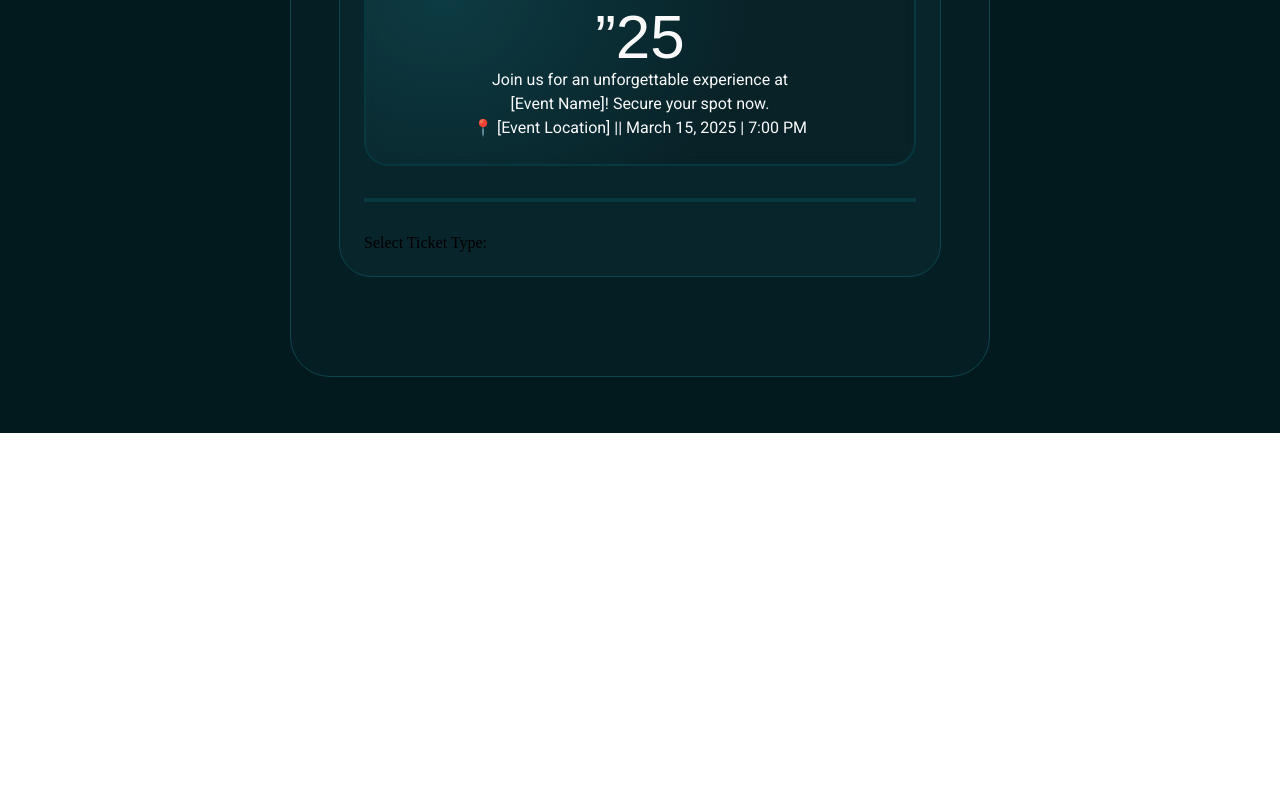
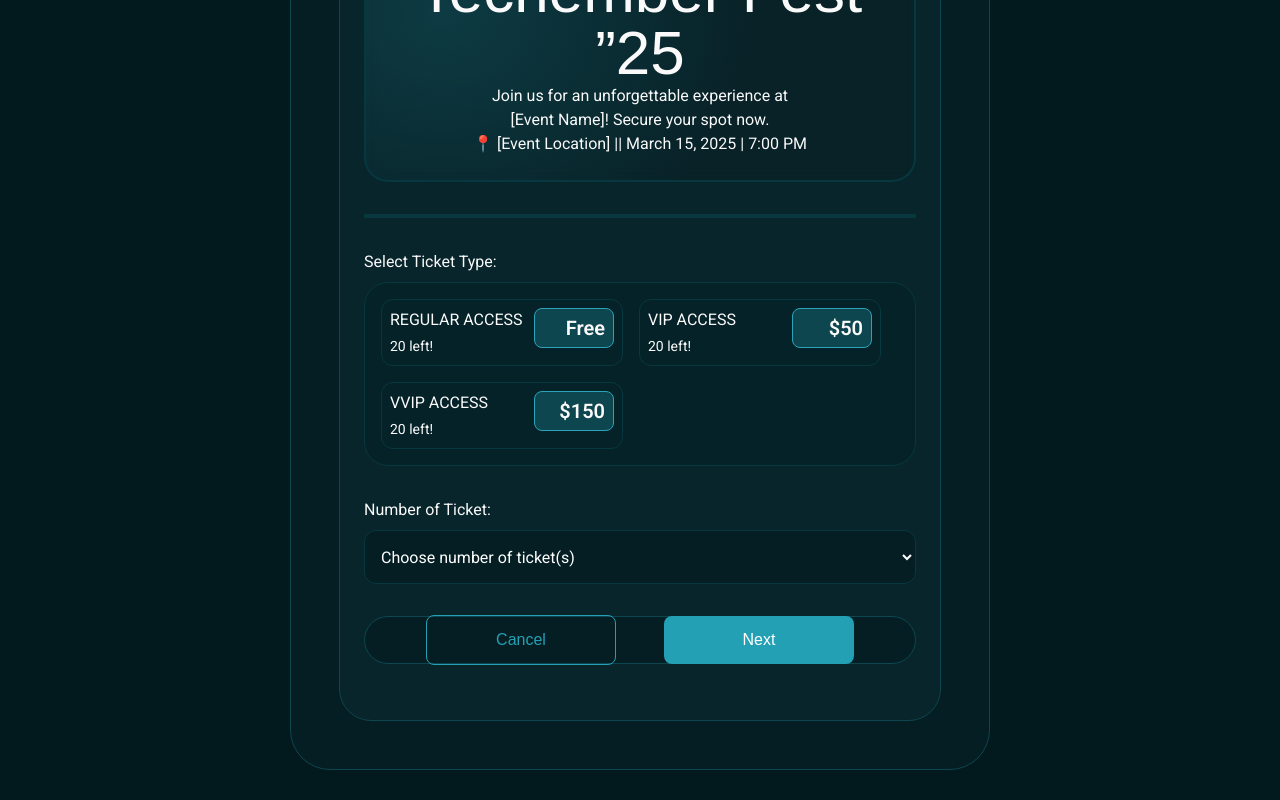
Before and after one commit to Oghenerevo/hngx-ticket-generator, a React (Vite) app: page / in a window 1280 px wide. Shown: the part 367-1167 px from the top of the page. Before the commit the page ends 800 px from the top, so only its background shows below. Built offline with nearby package versions, Linux system fonts and the light colour scheme; a web font is replaced by a local one.

Commit message:
feat: updated codebase

```diff
--- a/src/App.css
+++ b/src/App.css
@@ -35,7 +35,7 @@ li a:hover {
   transition: all .5s ease-in-out;
 }
 
-button {
+.header-btn {
   border-radius: 12px;
   border: 1px solid rgba(213, 234, 0, 0.10);
   background: #FFF;
@@ -56,7 +56,7 @@ button {
   color: #0A0C11;
 }
 
-button:hover {
+.header-btn:hover {
   background: transparent;
   border: 1px solid #197686;
   color: #197686;
@@ -74,7 +74,7 @@ button:hover .btn-icon {
   border: 1px solid #0E464F;
   background: #041E23;
   max-width: 700px;
-  height: 600px;
+  /* height: 600px; */
   margin: 48px auto 0;
 }
 
@@ -95,6 +95,19 @@ button:hover .btn-icon {
   font-size: 16px;
   font-weight: 400;
   font-family: "Roboto", sans-serif;
+}
+
+.progress-container {
+  width: 100%;
+  height: 4px;
+  margin-top: 12px;
+  border-radius: 5px;
+  background: #0E464F;
+}
+
+.progress-bar {
+  height: 100%;
+  transition: width 0.4s ease-in-out;
 }
 
 .inner-wrapper {
@@ -139,18 +152,278 @@ button:hover .btn-icon {
 
 .line {
   width: 100%;
-  margin: 32px 0;
+  margin: 32px 0 16px;
   height: 4px;
   background: #07373F;
 }
 
+.ticket-section {
+  padding: 16px 0;
+  /* border: solid red; */
+}
 
+.ticket-section p {
+  color: #FAFAFA;
+  font-family: "Roboto", sans-serif;
+  font-size: 16px;
+  font-style: normal;
+  font-weight: 400;
+  line-height: 150%;
+}
 
+.ticket-types {
+  display: flex;
+  flex-wrap: wrap;
+  padding: 16px;
+  gap: 16px;
+  margin-top: 8px;
+  border-radius: 24px;
+  border: 1px solid #07373F;
+  background: #052228;
+}
 
+.ticket {
+  width: 242px;
+  padding: 8px;
+  display: flex;
+  align-items: flex-start;
+  gap: 8px;
+  justify-content: space-between;
+  border-radius: 12px;
+  border: 1px solid #07373F;
+  cursor: pointer;
+  transition: all .5s ease-in-out;
+}
 
+.ticket:hover {
+  border: 1px solid #197686;
+  background: #197686;
+}
 
+.ticket .type h3 {
+  color: #FAFAFA;
+  font-family: "Roboto", sans-serif;
+  font-size: 16px;
+  font-style: normal;
+  text-transform: uppercase;
+  font-weight: 400;
+  line-height: 150%;
+}
 
+.ticket .type p {
+  margin-top: 4px;
+  color: #FAFAFA;
+  font-family: Roboto;
+  font-size: 14px;
+  font-style: normal;
+  font-weight: 400;
+  line-height: 150%;
+}
 
+.ticket .amount {
+  border-radius: 8px;
+  border: 1px solid #2BA4B9;
+  background: #0E464F;
+  display: flex;
+  width: 80px;
+  padding: 8px;
+  justify-content: flex-end;
+}
+
+.amount h3 {
+  color: #FAFAFA;
+  text-align: right;
+  font-family: Roboto;
+  font-size: 20px;
+  font-style: normal;
+  font-weight: 600;
+  line-height: 110%;
+}
+
+.drop-down {
+  padding: 12px;
+  border-radius: 12px;
+  border: 1px solid #07373F;
+  background: #041E23;
+  color: #fff;
+  width: 100%;
+  outline: none;
+  margin-top: 8px;
+
+  font-family: Roboto;
+  font-size: 16px;
+  font-style: normal;
+  font-weight: 400;
+  height: 54px;
+  line-height: 150%;
+}
+
+.bottom-btns {
+  margin: 16px 0 32px;
+  border-radius: 24px;
+  border: 1px solid #0E464F;
+  background: #041E23;
+  height: 48px;
+  padding-inline: 48px;
+}
+
+.bottom-btns div {
+  display: flex;
+  align-items: center;
+  gap: 48px;
+  margin-inline: auto;
+  width: fit-content;
+  height: 100%;
+}
+
+.bottom-btns .btn {
+  padding: 12px 24px;
+  border-radius: 8px;
+  /* font-family: JejuMyeongjo; */
+  font-size: 16px;
+  font-style: normal;
+  font-weight: 400;
+  line-height: 150%;
+  cursor: pointer;
+  width: 190px;
+  transition: all .5s ease-in-out;
+}
+
+.bottom-btns .next {
+  color: #FFF;
+  background: #24A0B5;
+  border: none;
+}
+
+.bottom-btns .next:hover {
+  color: #24A0B5;
+  background: transparent;
+  border: 1px solid #24A0B5;
+}
+
+.bottom-btns .cancel {
+  color: #24A0B5;
+  background: transparent;
+  border: 1px solid #24A0B5;
+}
+
+.bottom-btns .cancel:hover {
+  color: #FFF;
+  background: #24A0B5;
+  border: none;
+}
+
+.image-container {
+  border-radius: 24px;
+  border: 1px solid #07373F;
+  background: #052228;
+  padding: 24px;
+}
+
+.image-container p {
+  color: #FAFAFA;
+  font-family: Roboto;
+  font-size: 16px;
+  font-style: normal;
+  font-weight: 400;
+  line-height: 150%;
+}
+
+.image-container .darker {
+  background-color: rgba(0, 0, 0, 0.20);
+  width: 100%;
+  height: 240px;
+  margin-top: 32px;
+}
+
+.image-holder {
+  padding: 24px;
+  height: 240px;
+  width: 240px;
+  border-radius: 32px;
+  background: #0E464F;
+  margin: 0 auto;
+  display: flex;
+  align-items: center;
+  justify-content: center;
+}
+
+.content {
+  text-align: center;
+  color: #FAFAFA;
+}
+
+.content p {
+  margin-top: 16px;
+  font-family: Roboto;
+  font-size: 16px;
+  font-style: normal;
+  font-weight: 400;
+  line-height: 150%;
+}
+
+.input-container {
+  padding: 16px 0;
+  display: flex;
+  flex-direction: column;
+}
+
+.input-container label {
+  color: #FAFAFA;
+  font-family: Roboto;
+  font-size: 16px;
+  font-style: normal;
+  font-weight: 400;
+  line-height: 150%;
+  margin-bottom: 8px;
+}
+
+.input-container input {
+  border-radius: 12px;
+  border: 1px solid #07373F;
+  padding: 12px;
+  background: transparent;
+  outline: none;
+  height: 48px;
+  color: #FAFAFA;
+}
+
+.input-box {
+  position: relative;
+}
+
+.mail-icon {
+  position: absolute;
+  color: #FAFAFA;
+  top: 10px;
+  left: 10px;
+}
+
+.input-box input {
+  width: 100%;
+  padding-left: 40px;
+}
+
+input::placeholder {
+  color: #FAFAFA;
+  font-family: Roboto;
+  font-size: 16px;
+  font-style: normal;
+  font-weight: 400;
+  line-height: 150%;
+}
+
+.input-container textarea {
+  resize: none;
+  width: 100%;
+  height: 100px;
+  background: transparent;
+  border-radius: 12px;
+  border: 1px solid #07373F;
+  outline: none;
+  padding: 12px;
+  color: #FAFAFA;
+}
 
 
 
--- a/src/components/Header.jsx
+++ b/src/components/Header.jsx
@@ -26,7 +26,7 @@ const Header = () => {
 					</div>
 
 					<div>
-						<button>
+						<button className="header-btn">
 							my tickets
 							<ArrowRight className="btn-icon" />
 						</button>
--- a/src/components/Ticket.jsx
+++ b/src/components/Ticket.jsx
@@ -1,14 +1,42 @@
-import React from 'react'
+import { ImagePlus, Mail } from 'lucide-react';
+import { useState } from 'react'
 
 const Ticket = () => {
-		return (
-				<section className="container">
-					<div className="heading">
+	const [selectedNumber, setSelectedNumber] = useState("");
+	const [step, setStep] = useState(1);
+
+	const handleNext = () => {
+			if (step < 3) {
+					setStep(step + 1);
+			}
+	};
+
+	const handleBack = () => {
+			if (step > 1) {
+					setStep(step - 1);
+			}
+	};
+
+	const handleNewTicket = () => {
+		setStep(1);
+	}
+
+	return (
+			<section className="container">
+
+				{step === 1 && (
+					<>
+						<div className="heading">
 						<h2>Ticket Selection</h2>
-						<p>Step 1/3</p>
+						<p>{step}/3</p>
 					</div>
-					{/* progress bar */}
 
+					<div className="progress-container">
+							<div
+									className="progress-bar"
+									style={{ width: `${(step / 3) * 100}%`, backgroundColor: "#24A0B5" }}
+							></div>
+					</div>
 					<div className="inner-wrapper">
 						<div className="top-details">
 							<h1>Techember Fest ”25</h1>
@@ -22,12 +50,157 @@ const Ticket = () => {
 
 						<div className="line"></div>
 
-						<div>
+						<div className="ticket-section">
 							<p>Select Ticket Type: </p>
+								<div className="ticket-types">
+									<div className="ticket">
+										<div className="type">
+											<h3>Regular access</h3>
+											<p>20 left!</p>
+										</div>
+										<div className="amount">
+											<h3>Free</h3>
+										</div>
+									</div>
+
+									<div className="ticket">
+										<div className="type">
+											<h3>vip access</h3>
+											<p>20 left!</p>
+										</div>
+
+										<div className="amount">
+											<h3>$50</h3>
+										</div>
+									</div>
+
+									<div className="ticket">
+										<div className="type">
+											<h3>vvip access</h3>
+											<p>20 left!</p>
+										</div>
+										<div className="amount">
+											<h3>$150</h3>
+										</div>
+									</div>
+								</div>
+						</div>
+
+						<div className="ticket-section">
+							<p>Number of Ticket: </p>
+							<select
+									id="numberDropdown"
+									value={selectedNumber}
+									onChange={(e) => setSelectedNumber(e.target.value)}
+									className='drop-down'
+							>
+									<option value="" disabled>Choose number of ticket(s)</option>
+									{[...Array(10)].map((_, index) => (
+											<option key={index + 1} value={index + 1}>
+													{index + 1}
+											</option>
+									))}
+							</select>
+						</div>
+
+						<div className="bottom-btns">
+							<div>
+								<button className="btn cancel" onClick={handleBack} disabled={step === 1}>Cancel</button>
+
+								<button className="btn next" onClick={handleNext} disabled={step === 3}>Next</button>
+							</div>
 						</div>
 					</div>
-				</section>
-		)
+					</>
+				)}
+
+				{step === 2 && (
+					<>
+						<div className="heading">
+							<h2>Attendee Details</h2>
+							<p>{step}/3</p>
+						</div>
+
+						<div className="progress-container">
+								<div
+										className="progress-bar"
+										style={{ width: `${(step / 3) * 100}%`, backgroundColor: "#24A0B5" }}
+								></div>
+						</div>
+
+						<div className="inner-wrapper">
+							<div className="image-container">
+								<p>Upload profile photo</p>
+								<div className="darker">
+									<div className="image-holder">
+										<div className="content">
+											<ImagePlus className="upload-icon"/>
+											<p>Drag & drop or click to upload</p>
+										</div>
+									</div>
+								</div>
+							</div>
+
+							<div className="line"></div>
+
+							<div className="input-container">
+								<label htmlFor="Name">Enter your name</label>
+								<input type="text" />
+							</div>
+
+							<div className="input-container">
+								<label htmlFor="Email">Enter your email*</label>
+								<div className='input-box'>
+									<Mail className='mail-icon'/>
+									<input type="email" placeholder="hello@avioflagos.io" />
+								</div>
+							</div>
+
+							<div className="input-container">
+								<label htmlFor="About">About the project</label>
+								<textarea name="About"></textarea>
+							</div>
+
+							<div>
+								<button className="btn cancel" onClick={handleBack} disabled={step === 1}>Back</button>
+
+								<button className="btn next" onClick={handleNext} disabled={step === 3}>Get My Ticket</button>
+							</div>
+						</div>
+					</>
+				)}
+
+				{step === 3 && (
+					<>
+						<div className="heading">
+							<h2>Ready</h2>
+							<p>{step}/3</p>
+						</div>
+
+						<div className="progress-container">
+								<div
+										className="progress-bar"
+										style={{ width: `${(step / 3) * 100}%`, backgroundColor: "#24A0B5" }}
+								></div>
+						</div>
+
+						<div className="inner-wrapper">
+							<div className="top-details">
+
+							</div>
+
+							<div className="line"></div>
+
+							<div>
+								<button className="btn cancel" onClick={handleNewTicket}>Book Another Ticket</button>
+
+								<button className="btn next">Download Ticket</button>
+							</div>
+						</div>
+					</>
+				)}
+			</section>
+	)
 }
 
 export default Ticket
--- a/src/index.css
+++ b/src/index.css
@@ -8,8 +8,7 @@
 
 main {
   background: #02191D;
-  height: 100vh;
-  padding-top: 12px;
+  padding: 12px 0 30px;
 }
 
 li {
```
